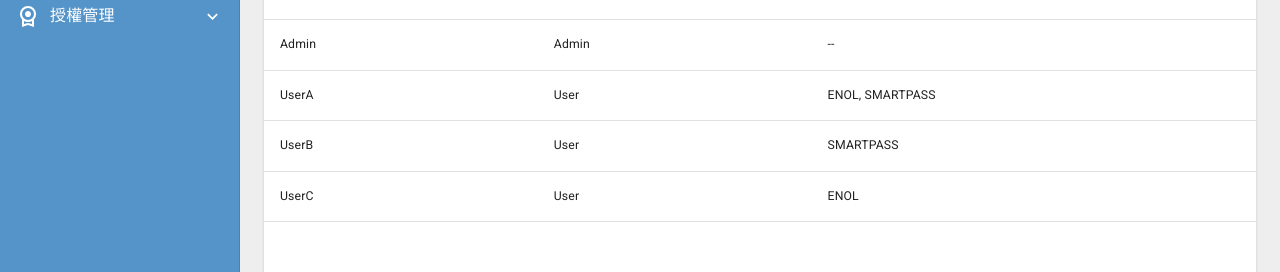
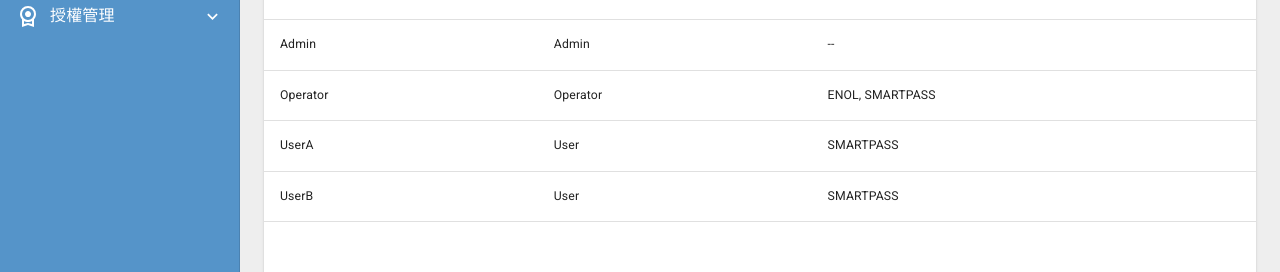
Before and after one commit to MuJungHo/license, a React app: page /user in a window 1280 px wide. Shown: the part 202-474 px from the top of the page. Built offline with nearby package versions, Linux system fonts and the light colour scheme; sample sign-in values are in the browser's storage.

Commit message:
feat: add user role

```diff
--- a/src/Views/License/MyLicense.js
+++ b/src/Views/License/MyLicense.js
@@ -23,8 +23,8 @@ const users = [
     }
   },
   {
-    _id: "UserA",
-    name: "UserA",
+    _id: "Operator",
+    name: "Operator",
     products: "ENOL, SMARTPASS",
     license: {
       "EnOL Enterprise 1k": 10,
@@ -34,8 +34,8 @@ const users = [
     }
   },
   {
-    _id: "UserB",
-    name: "UserB",
+    _id: "UserA",
+    name: "UserA",
     products: "SMARTPASS",
     license: {
       "SMARTPASS-Trial": 20,
@@ -43,8 +43,8 @@ const users = [
     }
   },
   {
-    _id: "UserC",
-    name: "UserC",
+    _id: "UserB",
+    name: "UserB",
     products: "ENOL",
     license: {
       "EnOL Enterprise 1k": 10,
--- a/src/Views/Login.js
+++ b/src/Views/Login.js
@@ -69,16 +69,18 @@ const Login = () => {
   const [password, setPassword] = useState("");
 
   const { login, token, setKeep, keep } = useContext(AuthContext);
-  const { t, changeLocale, locale, setSnackBar } = useContext(GlobalContext);
+  const { t, changeLocale, locale, openSnackbar } = useContext(GlobalContext);
 
   const handleSubmit = async (event) => {
     event.preventDefault();
 
-    const { token, role } = await getAccountInfo({ account, password }).catch((message) => setSnackBar({
-      open: true,
+    const result = await getAccountInfo({ account, password }).catch((message) => openSnackbar({
       message,
       severity: "error"
     }))
+
+    let token = result?.token;
+    let role = result?.role;
 
     if (token) login(token, role, account)
   };
--- a/src/Views/User.js
+++ b/src/Views/User.js
@@ -35,15 +35,25 @@ const rows = [
     }
   },
   {
-    _id: "UserA",
-    name: "UserA",
-    role: "User",
+    _id: "Operator",
+    name: "Operator",
+    role: "Operator",
     products: "ENOL, SMARTPASS",
     license: {
       "EnOL Enterprise 1k": 10,
       "EnOL Enterprise 5k": 10,
       "SMARTPASS-Trial": 20,
       "SMARTPASS-Pro": 20,
+    }
+  },
+  {
+    _id: "UserA",
+    name: "UserA",
+    role: "User",
+    products: "SMARTPASS",
+    license: {
+      "EnOL Enterprise 1k": 10,
+      "EnOL Enterprise 5k": 10,
     }
   },
   {
@@ -54,16 +64,6 @@ const rows = [
     license: {
       "SMARTPASS-Trial": 20,
       "SMARTPASS-Pro": 20,
-    }
-  },
-  {
-    _id: "UserC",
-    name: "UserC",
-    role: "User",
-    products: "ENOL",
-    license: {
-      "EnOL Enterprise 1k": 10,
-      "EnOL Enterprise 5k": 10,
     }
   }
 ]
--- a/src/utils/apis.js
+++ b/src/utils/apis.js
@@ -4,7 +4,7 @@ export const getAccountInfo = ({ account = "", password = "" } = {}) => new Prom
       resolve({ token: "Admin", role: 1 });
     } if (account === "Operator" && password === "123456") {
       resolve({ token: "Operator", role: 2 });
-    } if ((account === "UserA" || account === "UserB" || account === "UserC") && password === "123456") {
+    } if ((account === "UserA" || account === "UserB") && password === "123456") {
       resolve({ token: "User", role: 3 });
     } else {
       reject("帳號或密碼錯誤")
```
